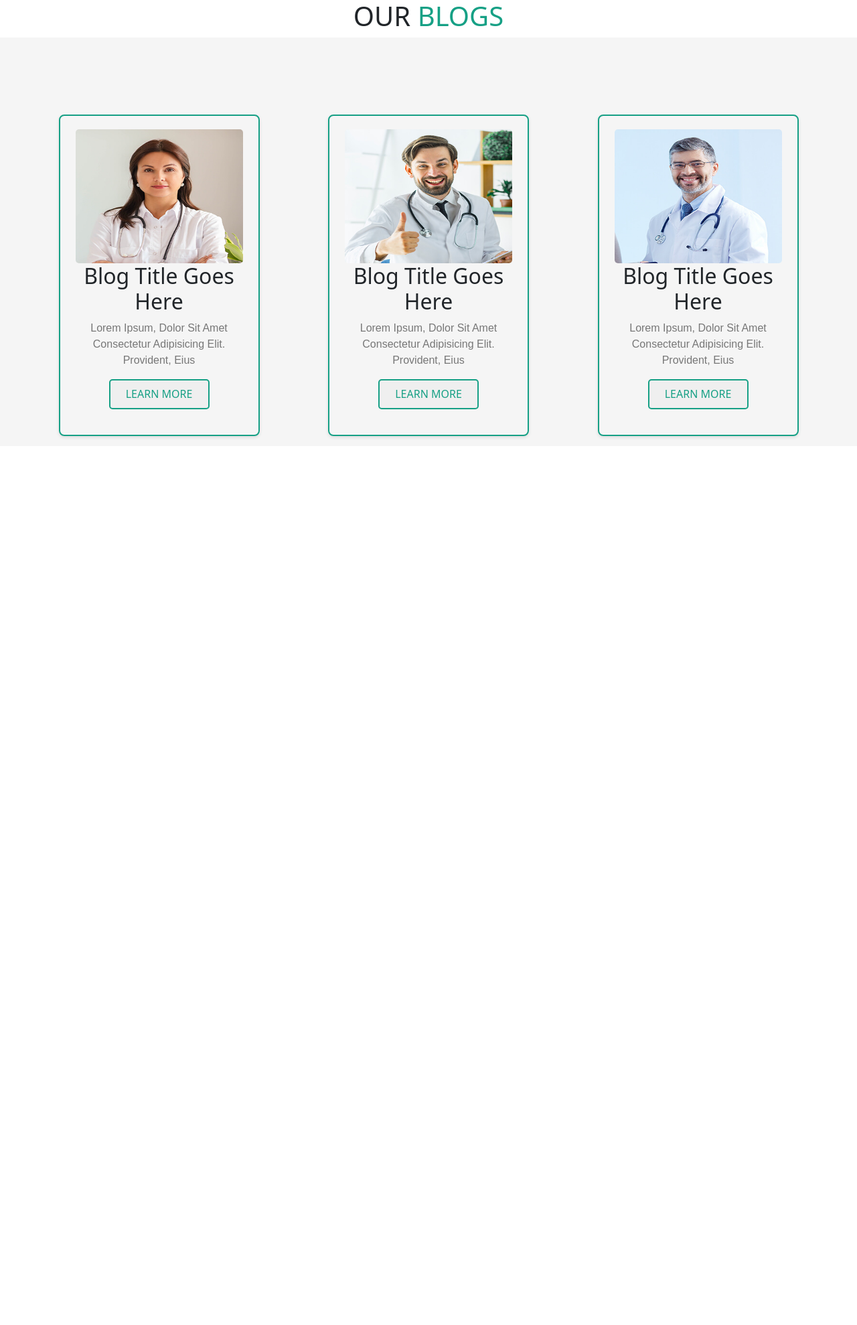
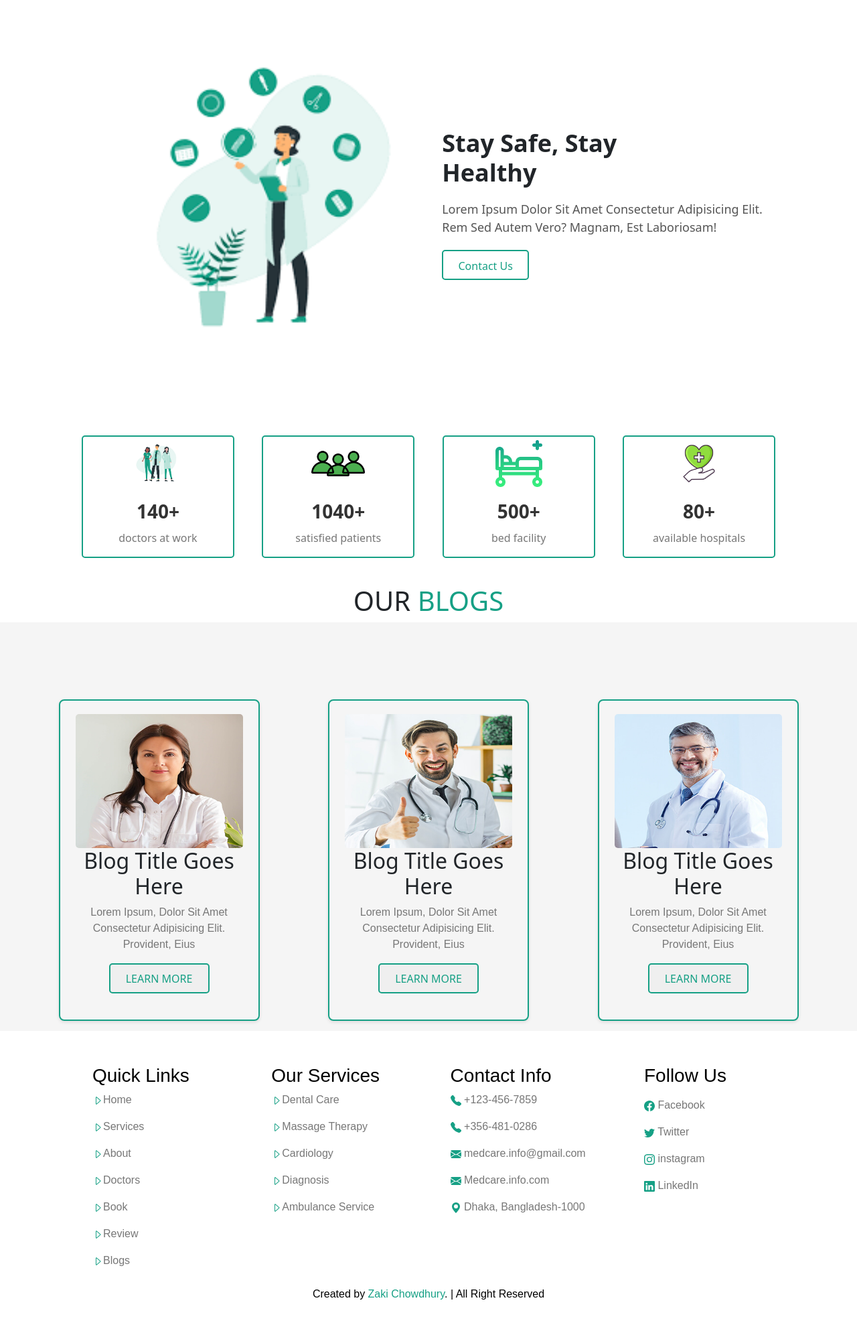
Before and after one commit to yeswanth-2003/MEDICAL-FRONTEND, a React (Create React App) app: page /home in a window 1280 px wide. Shown: the top 1978 px of the page at 67% size. Before the commit the page ends 800 px from the top, so only its background shows below. Built offline with nearby package versions, Linux system fonts and the light colour scheme.

Commit message:
blog , home and footer

```diff
--- a/src/Navbar.js
+++ b/src/Navbar.js
@@ -53,10 +53,10 @@ const togglemenu=()=>{
             </nav>
         </div>
           </header> */}
-           {/* <section id="Home">
+           <section id="Home">
                  <Home />
           </section>
-          <section id="Services">
+          {/* <section id="Services">
                <Services />
           </section>
 
@@ -80,9 +80,9 @@ const togglemenu=()=>{
                <Blog />
           </section>
 
-          {/* <section id="Footer">
+          <section id="Footer">
                <Footer />
-          </section> */}
+          </section>
 
         </div>
 
--- a/src/blog.css
+++ b/src/blog.css
@@ -3,6 +3,7 @@
   justify-content: space-between;
   padding-top: 100px;
   width: 100%;
+  height: fit-content;
   /* flex-grow: 1; */
 
 }
@@ -70,7 +71,7 @@ button:hover {
         width: 100%;
       }
        .our h1{
-        margin-top: 20px 0;
+        margin-top: 10px;
         font-size: 35px;
         font-weight: bold;
 
```
